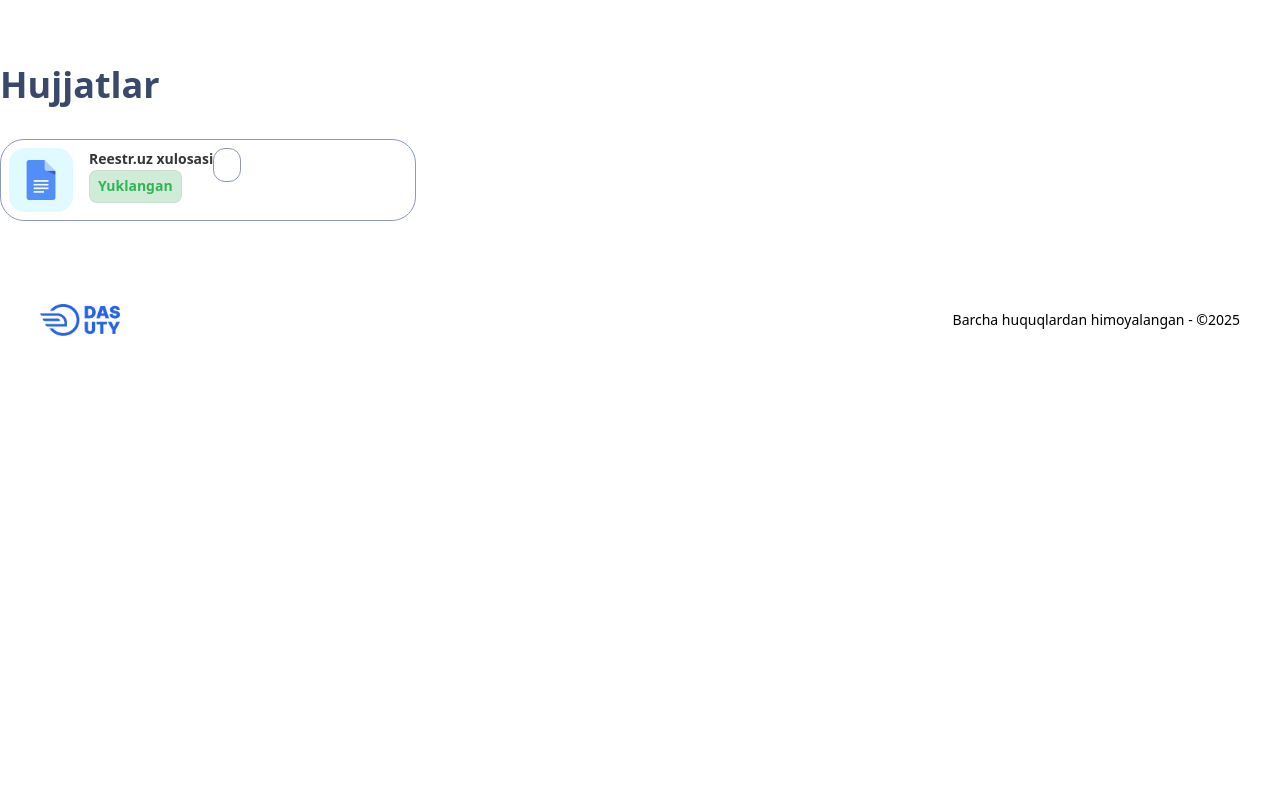
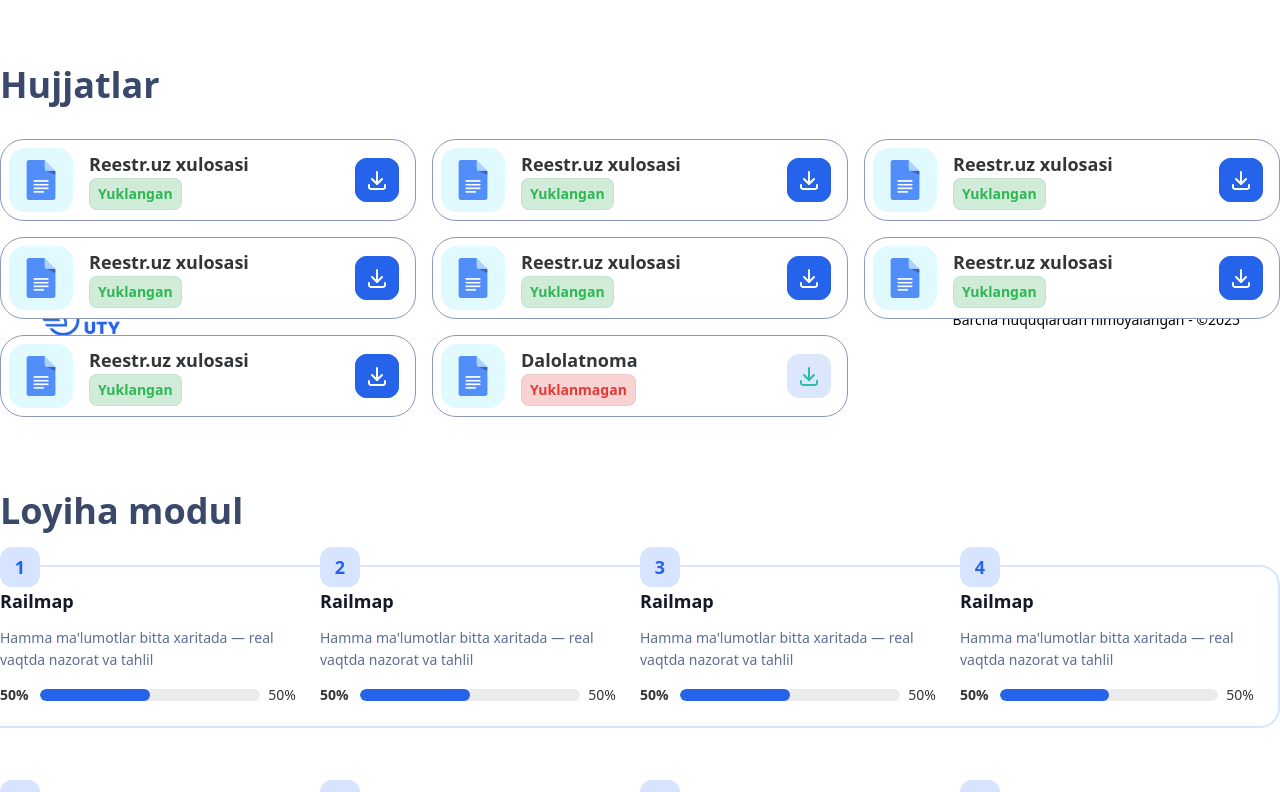
Before and after one commit to JamshidDev/dasuty-presentation, a Vue app: page /projects/1 in a window 1280 px wide. Shown: the part 440-1232 px from the top of the page. Before the commit the page ends 800 px from the top, so only its background shows below. Built offline with nearby package versions, Linux system fonts and the light colour scheme.

Commit message:
project instance page

```diff
--- a/src/App.vue
+++ b/src/App.vue
@@ -22,6 +22,7 @@ const localProvider = computed(()=>{
     }
   }
 })
+
 </script>
 
 <template>
--- a/src/pages/Projects/ProjectInstancePage.vue
+++ b/src/pages/Projects/ProjectInstancePage.vue
@@ -1,13 +1,21 @@
 <script setup>
+import UIPageContent from '@/components/ui/UIPageContent.vue';
+import Document from './ui/Document.vue'
 
-import UIPageContent from '@/components/ui/UIPageContent.vue';
+const sample = {
+    name: "Railmap",
+    description: "Hamma ma'lumotlar bitta xaritada — real vaqtda nazorat va tahlil",
+    percentage: 50
+}
 
+const modules = [sample, sample, sample, sample, sample, sample, sample, sample, sample,]
 
 </script>
 <template>
-    <UIPageContent>
     <n-tabs type="segment" animated>
         <n-tab-pane name="Umumiy ma'lumotlar" tab="Umumiy ma'lumotlar">
+            <UIPageContent>
+
                 <div class="flex flex-col gap-[72px]">
 
                     <div class="flex gap-10 items-center">
@@ -17,24 +25,28 @@ import UIPageContent from '@/components/ui/UIPageContent.vue';
                             <p class="mt-2 text-text-icon-secondary1-mutable font-medium text-lg leading-7">Railmap — bu
                                 O‘zbekiston temir yo‘llarining holatini yagona interaktiv xaritada real
                                 vaqt
-                                rejimida kuzatish va tahlil qilish imkonini beruvchi zamonaviy raqamli boshqaruv tizimidir.
+                                rejimida kuzatish va tahlil qilish imkonini beruvchi zamonaviy raqamli boshqaruv
+                                tizimidir.
                             </p>
                             <div class="flex mt-8">
                                 <div class="grow basis-auto">
-                                    <p class="text-xs text-text-icon-secondary1-mutable leading-[16px]">Boshlangan sana</p>
+                                    <p class="text-xs text-text-icon-secondary1-mutable leading-[16px]">Boshlangan sana
+                                    </p>
                                     <p
                                         class="mt-[2px] text-brand-background-text-immutable text-lg font-bold leading-[20px]">
                                         14-iyun, 2025</p>
                                 </div>
                                 <div class="grow basis-auto">
-                                    <p class="text-xs text-text-icon-secondary1-mutable leading-[16px]">Yuklangan hujjatlar
+                                    <p class="text-xs text-text-icon-secondary1-mutable leading-[16px]">Yuklangan
+                                        hujjatlar
                                     </p>
                                     <p
                                         class="mt-[2px] text-brand-background-text-immutable text-lg font-bold leading-[20px]">
                                         7 ta</p>
                                 </div>
                                 <div class="grow basis-auto">
-                                    <p class="text-xs text-text-icon-secondary1-mutable leading-[16px]">Xodimlar soni</p>
+                                    <p class="text-xs text-text-icon-secondary1-mutable leading-[16px]">Xodimlar soni
+                                    </p>
                                     <p
                                         class="mt-[2px] text-brand-background-text-immutable text-lg font-bold leading-[20px]">
                                         12 ta</p>
@@ -45,30 +57,43 @@ import UIPageContent from '@/components/ui/UIPageContent.vue';
                     <div class="flex flex-col gap-8">
                         <p class="text-text-icon-primary2-mutable font-bold text-4xl leading-11">Hujjatlar</p>
                         <div class="grid gap-4 grid-cols-3">
-                            <div class="rounded-3xl border-[0.4px] p-2 bg-bright-mutable">
-                                <div class="flex gap-4">
-                                    <div
-                                        class="rounded-2xl bg-brand-light-background-mutable flex justify-center items-center h-[64px] w-[64px]">
-                                        <img src="/imgs/document.png" class="w-[40px] h-[40px]" />
-                                    </div>
-                                    <div class="flex justify-between">
-                                        <div>
-                                            <p class="font-bold">Reestr.uz xulosasi</p>
-                                            <div class="px-2 py-1 rounded-lg bg-success-light-background-mutable inline-block border border-black/5">
-                                                <p class="text-success-background-immutable inline-block font-semibold text-sm leading-4">Yuklangan</p>
+                            <Document />
+                            <Document />
+                            <Document />
+                            <Document />
+                            <Document />
+                            <Document />
+                            <Document />
+                            <Document :type="0" />
                         </div>
                     </div>
-                                        <n-button>
-                                            <template #icon>
-
-                                            </template>
-                                        </n-button>
+                    <div class="flex flex-col gap-8">
+                        <p class="text-text-icon-primary2-mutable font-bold text-4xl leading-11">Loyiha modul</p>
+                        <div class="grid grid-cols-4 modules_grid">
+                            <template v-for="(module, idx) in modules" :key="idx">
+                                <div class="col-span-4 h-[70px] grid_separator relative" v-if="idx && idx % 4 == 0"></div>
+                                <div class="modules_grid-item flex flex-col gap-3 border-t-2 border-b-2 border-brand-light-background-mutable-hover p-5 pl-0 relative"
+                                    :class="{ 'row-last': (idx + 1) % 4 == 0 }">
+                                    <p class="font-bold text-lg text-text-icon-primary1-mutable">{{ module.name }}</p>
+                                    <p class="font-medium text-text-icon-secondary1-mutable">{{ module.description }}
+                                    </p>
+                                    <div class="flex gap-5 items-center">
+                                        <p class="w-[20px] font-semibold">{{ module.percentage }}%</p>
+                                        <div class="grow basis-auto">
+                                            <n-progress :height="12" type="line" :percentage="module.percentage"
+                                                class="w-full!" />
                                         </div>
                                     </div>
+                                    <p class="absolute w-[40px] h-[40px] flex justify-center items-center rounded-xl bg-brand-light-background-mutable-hover text-brand-background-text-immutable font-bold text-lg top-0 translate-y-[-50%]">{{ idx+1 }}</p>
+                                </div>
+                            </template>
+
                         </div>
                     </div>
+                    <div class="h-[200px]"></div>
                 </div>
-                </div>
+            </UIPageContent>
+
         </n-tab-pane>
         <n-tab-pane name="Gant chart" tab="Gant chart">
             GantChart
@@ -77,5 +102,29 @@ import UIPageContent from '@/components/ui/UIPageContent.vue';
             Xodimlar
         </n-tab-pane>
     </n-tabs>
-    </UIPageContent>
 </template>
+
+<style scoped>
+.row-last {
+    border-right: 2px solid var(--color-brand-light-background-mutable-hover);
+    border-top-right-radius: 20px;
+    border-bottom-right-radius: 20px;
+}
+
+.grid_separator::before {
+    content: '';
+    position: absolute;
+    top: -2px;
+    bottom: -2px;
+    left: -30px;
+    width: 30px;
+    border: 2px solid var(--color-brand-light-background-mutable-hover);
+    border-right: none;
+    border-top-left-radius: 20px;
+    border-bottom-left-radius: 20px;
+}
+
+.modules_grid-item:last-child {
+    border: none;
+}
+</style>
--- /dev/null
+++ b/src/pages/Projects/ui/Document.vue
@@ -0,0 +1,63 @@
+<script setup>
+import {Icons} from "@/shared/icons"
+
+defineProps({
+    type: {
+        default: 1,
+        type: Number
+    }
+})
+</script>
+<template>
+    <div v-if="type == 1" class="rounded-3xl border-[0.4px] p-2 pr-4 bg-bright-mutable">
+        <div class="flex gap-4 items-center">
+            <div
+                class="rounded-2xl bg-brand-light-background-mutable flex justify-center items-center h-[64px] w-[64px]">
+                <img src="/imgs/document.png" class="w-[40px] h-[40px]" />
+            </div>
+            <div class="flex justify-between grow basis-auto items-center">
+                <div>
+                    <p class="font-bold text-lg">Reestr.uz xulosasi</p>
+                    <div
+                        class="px-2 py-1 rounded-lg bg-success-light-background-mutable inline-block border border-black/5">
+                        <p class="text-success-background-immutable inline-block font-semibold text-sm leading-4">
+                            Yuklangan</p>
+                    </div>
+                </div>
+                <n-button class="!w-[44px] !h-[44px]" type="primary">
+                    <template #icon>
+                        <n-icon :size="24">
+                            <Icons.DownloadSolidIcon />
+                        </n-icon>
+                    </template>
+                </n-button>
+            </div>
+        </div>
+    </div>
+    <div v-else class="rounded-3xl border-[0.4px] p-2 pr-4 bg-bright-mutable">
+        <div class="flex gap-4 items-center">
+            <div
+                class="rounded-2xl bg-brand-light-background-mutable flex justify-center items-center h-[64px] w-[64px]">
+                <img src="/imgs/document.png" class="w-[40px] h-[40px]" />
+            </div>
+            <div class="flex justify-between grow basis-auto items-center">
+                <div>
+                    <p class="font-bold text-lg">Dalolatnoma</p>
+                    <div
+                        class="px-2 py-1 rounded-lg bg-danger-light-background-mutable inline-block border border-black/5">
+                        <p class="text-danger-background-immutable inline-block font-semibold text-sm leading-4">
+                            Yuklanmagan
+                        </p>
+                    </div>
+                </div>
+                <n-button secondary class="!w-[44px] !h-[44px]" type="primary">
+                    <template #icon>
+                        <n-icon :size="24" class="text-brand-text-disabled-mutable">
+                            <Icons.DownloadSolidIcon />
+                        </n-icon>
+                    </template>
+                </n-button>
+            </div>
+        </div>
+    </div>
+</template>
--- a/src/shared/icons/index.js
+++ b/src/shared/icons/index.js
@@ -1 +1,4 @@
-export
+import {solidIcons} from './solid'
+export const Icons = {
+    ...solidIcons,
+}
--- a/src/shared/icons/solid/DownloadIcon.vue
+++ b/src/shared/icons/solid/DownloadIcon.vue
@@ -3,14 +3,14 @@
         <g clip-path="url(#clip0_2092_125)">
             <path
                 d="M4 17V19C4 19.5304 4.21071 20.0391 4.58579 20.4142C4.96086 20.7893 5.46957 21 6 21H18C18.5304 21 19.0391 20.7893 19.4142 20.4142C19.7893 20.0391 20 19.5304 20 19V17"
-                stroke="white" stroke-width="2" stroke-linecap="round" stroke-linejoin="round" />
-            <path d="M7 11L12 16L17 11" stroke="white" stroke-width="2" stroke-linecap="round"
+                stroke="currentColor" stroke-width="2" stroke-linecap="round" stroke-linejoin="round" />
+            <path d="M7 11L12 16L17 11" stroke="currentColor" stroke-width="2" stroke-linecap="round"
                 stroke-linejoin="round" />
-            <path d="M12 4V16" stroke="white" stroke-width="2" stroke-linecap="round" stroke-linejoin="round" />
+            <path d="M12 4V16" stroke="currentColor" stroke-width="2" stroke-linecap="round" stroke-linejoin="round" />
         </g>
         <defs>
             <clipPath id="clip0_2092_125">
-                <rect width="24" height="24" fill="white" />
+                <rect width="24" height="24" fill="currentColor" />
             </clipPath>
         </defs>
     </svg>
--- a/src/shared/icons/solid/index.js
+++ b/src/shared/icons/solid/index.js
@@ -1,4 +1,4 @@
-import DownloadIcon from "./DownloadIcon.vue"
+import DownloadSolidIcon from "./DownloadIcon.vue"
 export const solidIcons = {
-    DownloadIcon
+    DownloadSolidIcon
 }
```
Also changed, not shown: src/assets/theme/index.js (line endings or trailing spaces). Lines whose indentation alone changed are shown as unchanged.
